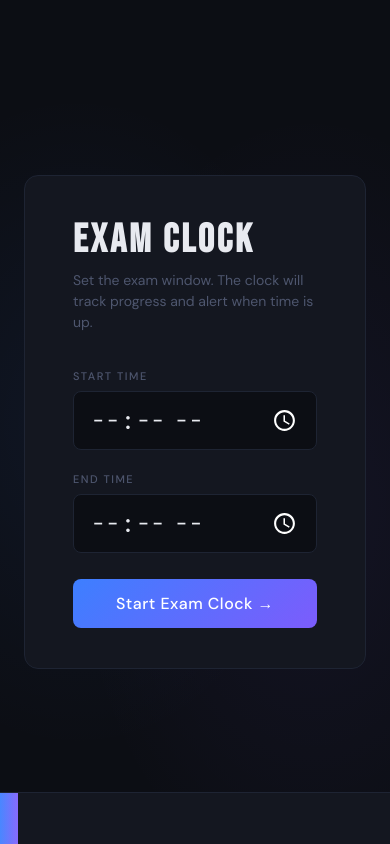
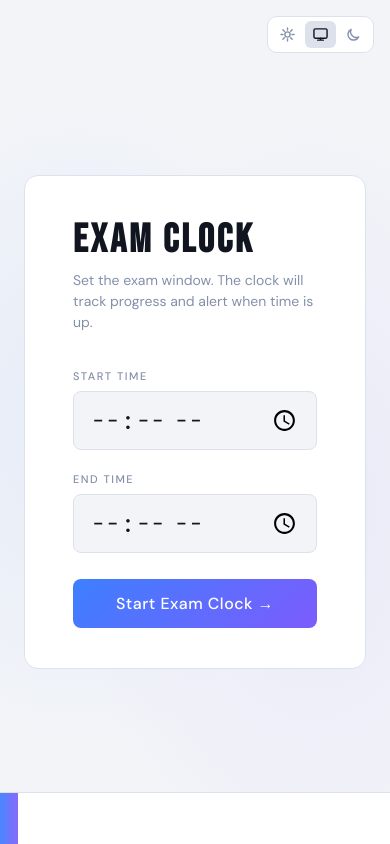
Before and after one commit to sebiglesias/exam-clock, a plain HTML site: page index.html in a window 390 px wide. Drawn offline with nearby package versions, Linux system fonts and the light colour scheme.

Commit message:
Add og-image screenshot and dark/light/system theme switcher
- og-image.png: 1200x630 screenshot of the clock at 50% progress for
  social link previews (Open Graph / Twitter Card)
- Theme switcher: fixed pill in top-right with sun/monitor/moon icons
  for light, system, and dark modes respectively
- Light mode CSS variables via html[data-theme="light"] + media query
  fallback for system preference
- Anti-FOUC inline script applies stored theme before first paint
- Preference persisted to localStorage; system mode reacts to OS changes

Co-Authored-By: Claude Sonnet 4.6 <noreply@anthropic.com>

```diff
--- a/index.html
+++ b/index.html
@@ -3,6 +3,13 @@
 <head>
   <meta charset="UTF-8" />
   <meta name="viewport" content="width=device-width, initial-scale=1.0" />
+  <!-- Apply stored theme before first paint to avoid flash -->
+  <script>
+    (function() {
+      var t = localStorage.getItem('exam-clock-theme') || 'system';
+      if (t !== 'system') document.documentElement.setAttribute('data-theme', t);
+    })();
+  </script>
 
   <!-- ── SEO Core ─────────────────────────────────────────── -->
   <title>Exam Clock — Free Online Exam Timer with Countdown</title>
@@ -302,6 +309,57 @@
       z-index: 1;
     }
 
+    /* ── Light theme ────────────────────────────────────── */
+    html[data-theme="light"] {
+      --bg:      #f2f4f8;
+      --surface: #ffffff;
+      --border:  #dde1eb;
+      --text:    #111520;
+      --muted:   #8490aa;
+    }
+    @media (prefers-color-scheme: light) {
+      html:not([data-theme="dark"]) {
+        --bg:      #f2f4f8;
+        --surface: #ffffff;
+        --border:  #dde1eb;
+        --text:    #111520;
+        --muted:   #8490aa;
+      }
+    }
+    html[data-theme="light"] .field input[type="time"] { color-scheme: light; }
+    @media (prefers-color-scheme: light) {
+      html:not([data-theme="dark"]) .field input[type="time"] { color-scheme: light; }
+    }
+
+    /* ── Theme switcher ──────────────────────────────────── */
+    #theme-switcher {
+      position: fixed;
+      top: 16px;
+      right: 16px;
+      display: flex;
+      gap: 2px;
+      background: var(--surface);
+      border: 1px solid var(--border);
+      border-radius: 10px;
+      padding: 4px;
+      z-index: 100;
+      transition: background .25s, border-color .25s;
+    }
+    .theme-btn {
+      background: none;
+      border: none;
+      cursor: pointer;
+      color: var(--muted);
+      padding: 6px 8px;
+      border-radius: 6px;
+      display: flex;
+      align-items: center;
+      justify-content: center;
+      transition: background .15s, color .15s;
+    }
+    .theme-btn:hover  { background: var(--border); color: var(--text); }
+    .theme-btn.active { background: var(--border); color: var(--text); }
+
     /* ── Animations ─────────────────────────────────────── */
 
     @keyframes fadeUp {
@@ -355,6 +413,34 @@
   <div id="finished">Exam Finished</div>
 </div>
 
+<!-- ── Theme switcher ───────────────────────────────────────── -->
+<div id="theme-switcher" role="group" aria-label="Color theme">
+  <button class="theme-btn" data-theme="light" title="Light mode">
+    <svg width="15" height="15" viewBox="0 0 16 16" fill="none" aria-hidden="true">
+      <circle cx="8" cy="8" r="2.8" stroke="currentColor" stroke-width="1.5"/>
+      <line x1="8" y1="1" x2="8" y2="3.2" stroke="currentColor" stroke-width="1.5" stroke-linecap="round"/>
+      <line x1="8" y1="12.8" x2="8" y2="15" stroke="currentColor" stroke-width="1.5" stroke-linecap="round"/>
+      <line x1="1" y1="8" x2="3.2" y2="8" stroke="currentColor" stroke-width="1.5" stroke-linecap="round"/>
+      <line x1="12.8" y1="8" x2="15" y2="8" stroke="currentColor" stroke-width="1.5" stroke-linecap="round"/>
+      <line x1="3.05" y1="3.05" x2="4.63" y2="4.63" stroke="currentColor" stroke-width="1.5" stroke-linecap="round"/>
+      <line x1="11.37" y1="11.37" x2="12.95" y2="12.95" stroke="currentColor" stroke-width="1.5" stroke-linecap="round"/>
+      <line x1="3.05" y1="12.95" x2="4.63" y2="11.37" stroke="currentColor" stroke-width="1.5" stroke-linecap="round"/>
+      <line x1="11.37" y1="4.63" x2="12.95" y2="3.05" stroke="currentColor" stroke-width="1.5" stroke-linecap="round"/>
+    </svg>
+  </button>
+  <button class="theme-btn" data-theme="system" title="System preference">
+    <svg width="15" height="15" viewBox="0 0 16 16" fill="none" aria-hidden="true">
+      <rect x="1" y="2" width="14" height="10" rx="1.5" stroke="currentColor" stroke-width="1.5"/>
+      <path d="M5 14h6M8 12v2" stroke="currentColor" stroke-width="1.5" stroke-linecap="round"/>
+    </svg>
+  </button>
+  <button class="theme-btn" data-theme="dark" title="Dark mode">
+    <svg width="15" height="15" viewBox="0 0 16 16" fill="none" aria-hidden="true">
+      <path d="M13.5 10.5A6 6 0 0 1 5.5 2.5a6 6 0 1 0 8 8z" stroke="currentColor" stroke-width="1.5" stroke-linecap="round" stroke-linejoin="round"/>
+    </svg>
+  </button>
+</div>
+
 <!-- ── Progress bar ──────────────────────────────────────── -->
 <div id="bar-track">
   <div id="bar-fill">
@@ -363,6 +449,45 @@
 </div>
 
 <script>
+  // ── Theme ──────────────────────────────────────────────────
+  (function() {
+    const KEY = 'exam-clock-theme';
+    const metaTheme = document.querySelector('meta[name="theme-color"]');
+    const darkMQ    = window.matchMedia('(prefers-color-scheme: dark)');
+
+    function isDarkActive(theme) {
+      return theme === 'dark' || (theme === 'system' && darkMQ.matches);
+    }
+
+    function applyTheme(theme) {
+      const html = document.documentElement;
+      if (theme === 'system') html.removeAttribute('data-theme');
+      else html.setAttribute('data-theme', theme);
+
+      document.querySelectorAll('.theme-btn').forEach(btn =>
+        btn.classList.toggle('active', btn.dataset.theme === theme)
+      );
+      metaTheme.content = isDarkActive(theme) ? '#0c0e14' : '#f2f4f8';
+    }
+
+    function setTheme(theme) {
+      localStorage.setItem(KEY, theme);
+      applyTheme(theme);
+    }
+
+    // Boot with stored preference
+    applyTheme(localStorage.getItem(KEY) || 'system');
+
+    document.querySelectorAll('.theme-btn').forEach(btn =>
+      btn.addEventListener('click', () => setTheme(btn.dataset.theme))
+    );
+
+    // Re-apply when OS preference changes (only affects system mode)
+    darkMQ.addEventListener('change', () => {
+      if ((localStorage.getItem(KEY) || 'system') === 'system') applyTheme('system');
+    });
+  })();
+
   // ── Helpers ────────────────────────────────────────────────
   function pad(n) { return String(n).padStart(2, '0'); }
 
```
Also changed, not shown: og-image.png (added).
